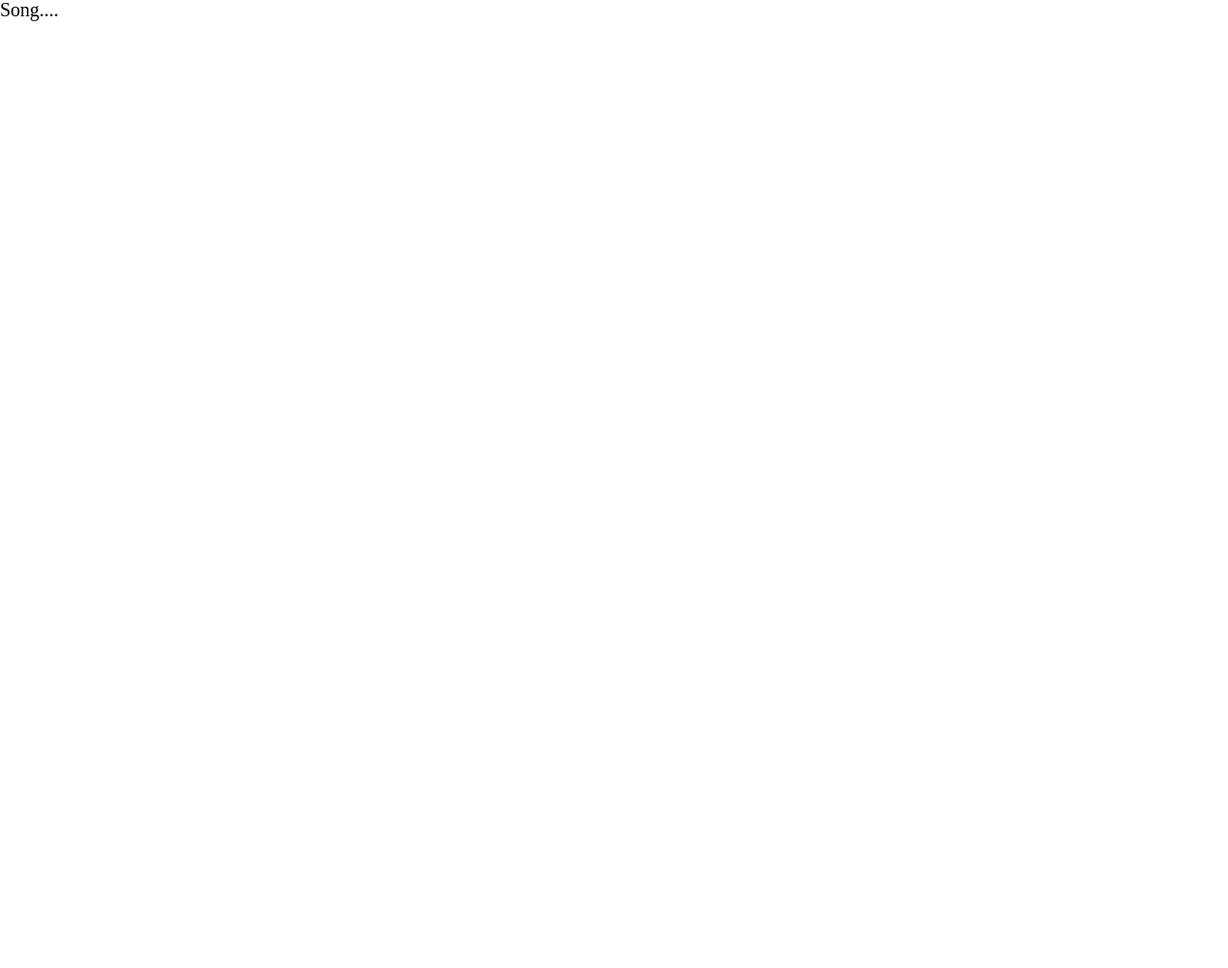
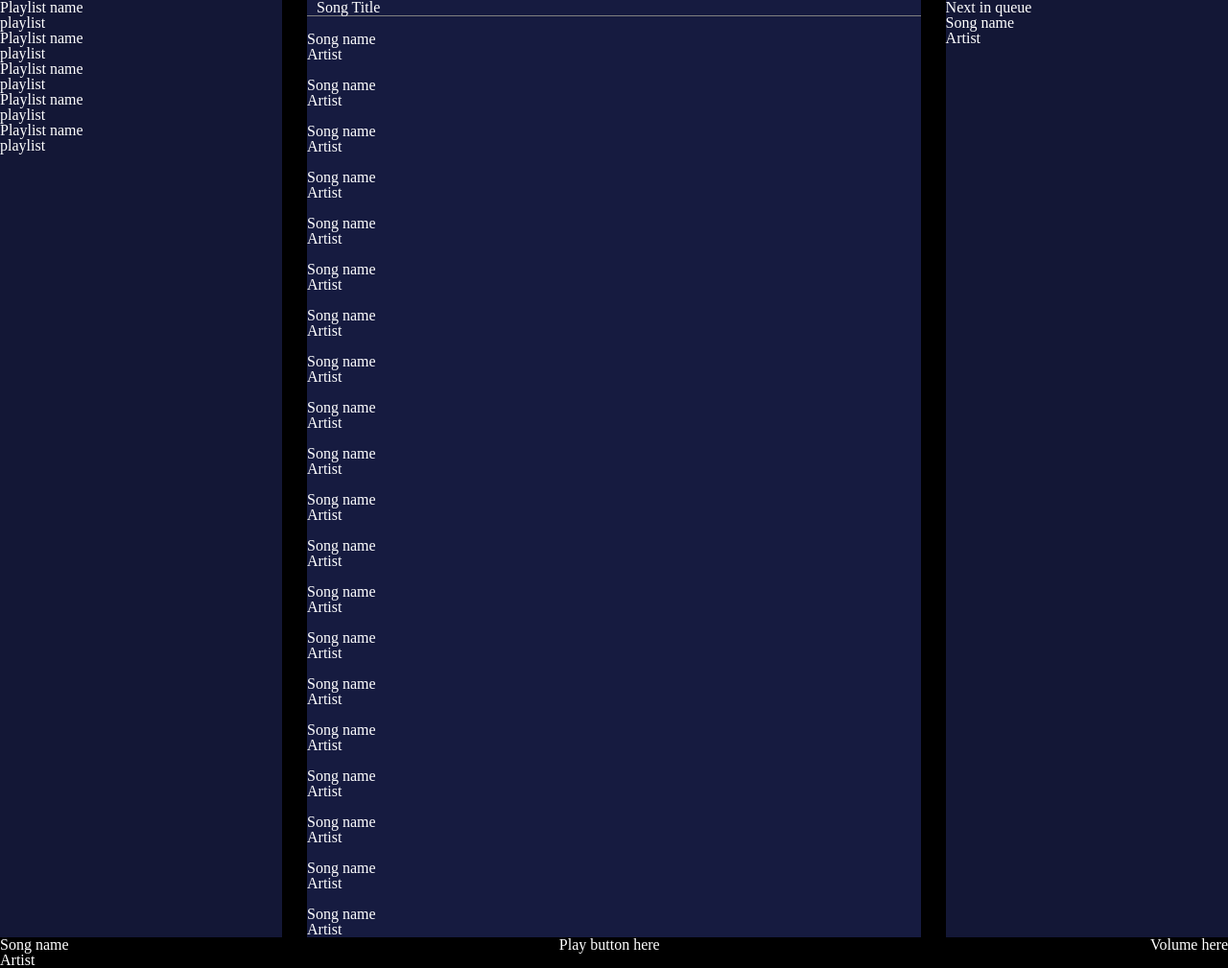
Before and after one commit to YMaximum/gigih-exercise, a plain HTML site: page index.html in a window 1280 px wide. Shown: the whole page at 96% size. Before the commit the page ends 800 px from the top, so only its background shows below. Drawn offline with Linux system fonts and the light colour scheme.

Commit message:
commiting newer index and stylesheet

```diff
--- a/index.html
+++ b/index.html
@@ -1,13 +1,163 @@
 <!DOCTYPE html>
 <html lang="en">
+
 <head>
     <meta charset="UTF-8">
     <meta name="viewport" content="width=device-width, initial-scale=1.0">
     <link rel="stylesheet" href="stylesheet.css">
     <title>Spotify Duplicate</title>
 </head>
+
 <body>
-    <h1>Song....</h1>
+    <div class="content">
+        <aside class="playlists">
+            <div class="playlist">
+                <p>Playlist name</p>
+                <p>playlist</p>
+            </div>
+            <div class="playlist">
+                <p>Playlist name</p>
+                <p>playlist</p>
+            </div>
+            <div class="playlist">
+                <p>Playlist name</p>
+                <p>playlist</p>
+            </div>
+            <div class="playlist">
+                <p>Playlist name</p>
+                <p>playlist</p>
+            </div>
+            <div class="playlist">
+                <p>Playlist name</p>
+                <p>playlist</p>
+            </div>
+        </aside>
+        <section class="song-wrapper">
+            <h2>Song Title</h2>
+            <div class="song">
+                <img src="" alt="">
+                <p>Song name</p>
+                <p>Artist</p>
+            </div>
+            <div class="song">
+                <img src="" alt="">
+                <p>Song name</p>
+                <p>Artist</p>
+            </div>
+            <div class="song">
+                <img src="" alt="">
+                <p>Song name</p>
+                <p>Artist</p>
+            </div>
+            <div class="song">
+                <img src="" alt="">
+                <p>Song name</p>
+                <p>Artist</p>
+            </div>
+            <div class="song">
+                <img src="" alt="">
+                <p>Song name</p>
+                <p>Artist</p>
+            </div>
+            <div class="song">
+                <img src="" alt="">
+                <p>Song name</p>
+                <p>Artist</p>
+            </div>
+            <div class="song">
+                <img src="" alt="">
+                <p>Song name</p>
+                <p>Artist</p>
+            </div>
+            <div class="song">
+                <img src="" alt="">
+                <p>Song name</p>
+                <p>Artist</p>
+            </div>
+            <div class="song">
+                <img src="" alt="">
+                <p>Song name</p>
+                <p>Artist</p>
+            </div>
+            <div class="song">
+                <img src="" alt="">
+                <p>Song name</p>
+                <p>Artist</p>
+            </div>
+            <div class="song">
+                <img src="" alt="">
+                <p>Song name</p>
+                <p>Artist</p>
+            </div>
+            <div class="song">
+                <img src="" alt="">
+                <p>Song name</p>
+                <p>Artist</p>
+            </div>
+            <div class="song">
+                <img src="" alt="">
+                <p>Song name</p>
+                <p>Artist</p>
+            </div>
+            <div class="song">
+                <img src="" alt="">
+                <p>Song name</p>
+                <p>Artist</p>
+            </div>
+            <div class="song">
+                <img src="" alt="">
+                <p>Song name</p>
+                <p>Artist</p>
+            </div>
+            <div class="song">
+                <img src="" alt="">
+                <p>Song name</p>
+                <p>Artist</p>
+            </div>
+            <div class="song">
+                <img src="" alt="">
+                <p>Song name</p>
+                <p>Artist</p>
+            </div>
+            <div class="song">
+                <img src="" alt="">
+                <p>Song name</p>
+                <p>Artist</p>
+            </div>
+            <div class="song">
+                <img src="" alt="">
+                <p>Song name</p>
+                <p>Artist</p>
+            </div>
+            <div class="song">
+                <img src="" alt="">
+                <p>Song name</p>
+                <p>Artist</p>
+            </div>
+        </section>
+        <aside class="right-sidebar">
+            <div class="queue">
+                <p>Next in queue</p>
+                <p>Song name</p>
+                <p>Artist</p>
+            </div>
+            <div>
 
+            </div>
+        </aside>
+    </div>
+    <footer>
+        <div class="current-song">
+            <p>Song name</p>
+            <p>Artist</p>
+        </div>
+        <div class="play-button">
+            <p>Play button here</p>
+        </div>
+        <div class="volume">
+            <p>Volume here</p>
+        </div>
+    </footer>
 </body>
+
 </html>
--- a/stylesheet.css
+++ b/stylesheet.css
@@ -47,6 +47,52 @@ table {
 	border-spacing: 0;
 }
 
-h1 {
-    font-size: 20px;
+body {
+	display: flex;
+	flex-direction: column;
+	background-color: black;
+	height: 100%;
 }
+
+.content {
+	display: flex;
+	justify-content: space-between;
+	height: 80%;
+	overflow: auto;
+}
+
+.playlists {
+	background-color: rgb(19, 23, 54);
+	color: white;
+	width: 23%;
+}
+
+.song-wrapper {
+	background-color: rgb(22, 27, 64);
+	color: white;
+	width: 50%;
+
+}
+
+.right-sidebar {
+	background-color: rgb(19, 23, 54);
+	width: 23%;
+	color: white;
+}
+
+.song-wrapper h2 {
+	border-bottom: 1px solid grey;
+	padding: 0 10px;
+}
+
+.song:hover {
+	background-color: rgb(102, 106, 133);
+}
+
+footer {
+	display: flex;
+	justify-content: space-between;
+	background-color: black;
+	color: white;
+	height: 20%;
+}
```
